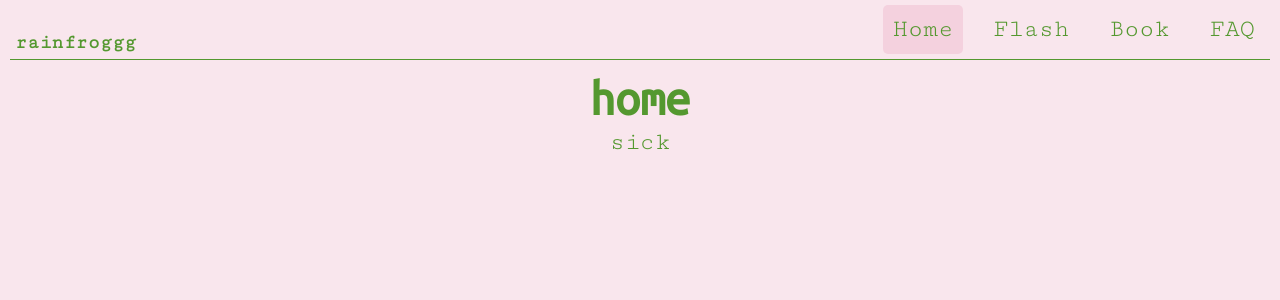
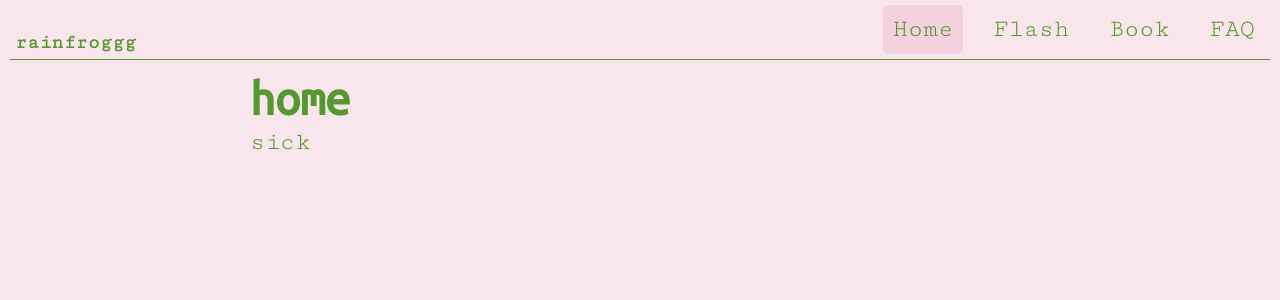
Before and after one commit to achristmascarl/rainfrog.gg, a Next.js app: page / in a window 1280 px wide. Shown: the top 300 px of the page. Built offline with nearby package versions, Linux system fonts and the light colour scheme.

Commit message:
adjust styling for page content layout

```diff
--- a/src/pages/index.module.scss
+++ b/src/pages/index.module.scss
@@ -1,6 +1,4 @@
 .HomePage {
   display: flex;
   flex-direction: column;
-  align-items: center;
-  justify-content: flex-start;
 }
--- a/src/styles/breakpoints.scss
+++ b/src/styles/breakpoints.scss
@@ -1 +1 @@
-$breakpoint-md: 900px;
+$breakpoint-md: 800px;
--- a/src/styles/globals.scss
+++ b/src/styles/globals.scss
@@ -79,11 +79,15 @@ main {
   overflow-y: hidden;
   width: 100%;
   height: 100%;
+  display: flex;
+  flex-direction: column;
 }
 
 .content {
   height: 100%;
   width: 100%;
+  max-width: 40rem;
+  align-self: center;
   overflow-y: auto;
   overflow-x: hidden;
   padding: .5rem;
```
